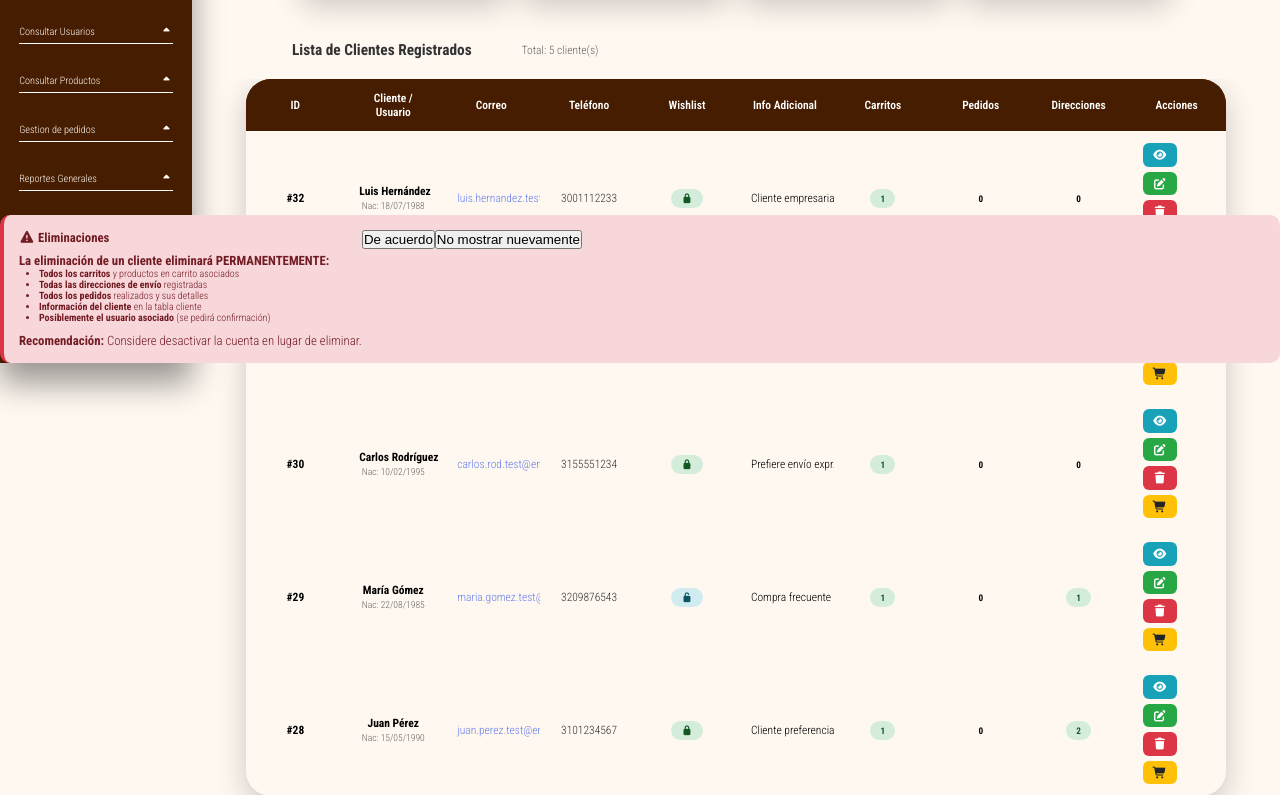
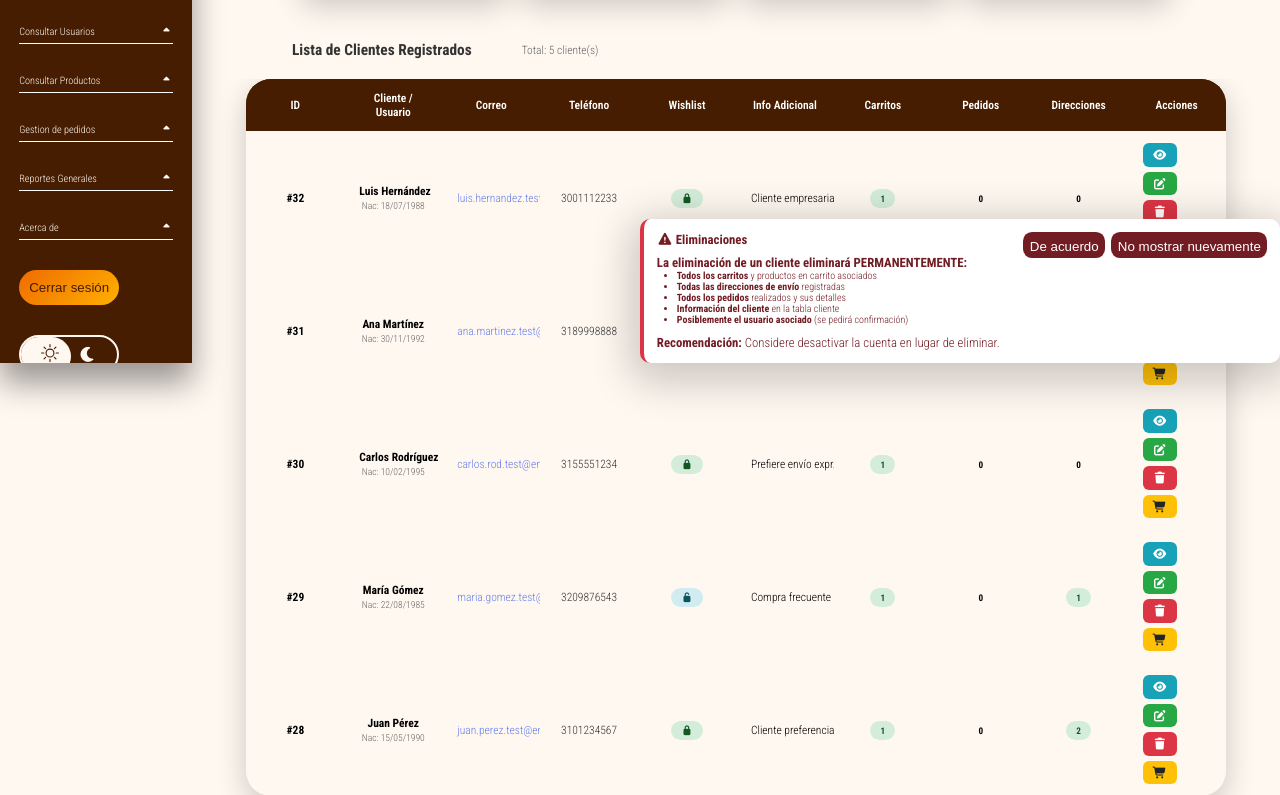
Before and after one commit to lorian49-dev/products-search, a PHP site: page /CONTROLLERS/dashboard-index in a window 1280 px wide. Shown: the part 437-1232 px from the top of the page. Run offline with PHP 8.4, Linux system fonts and the light colour scheme; a user stored in the database is signed in; data comes from the database, SQL or seed files in the repository; data that the repository does not hold is empty.

Commit message:
some styles

```diff
--- a/CONTROLLERS/dashboard-index.php
+++ b/CONTROLLERS/dashboard-index.php
@@ -162,9 +162,31 @@ $estadisticas = mysqli_fetch_assoc($result_estadisticas);
         }
 
         /* Advertencia */
-        .advertencia { width: 100%;background: #f8d7da; color: #721c24; padding: 15px; border-radius: 10px; margin-top: 20px; border-left: 4px solid #dc3545; position: fixed; left: 0; bottom: 0; display: flex;}
+        .advertencia { width: 50%;background: #ffffffff; color: #721c24; padding: 1rem; border-radius: 10px; margin-top: 20px; border-left: 4px solid #dc3545; position: fixed; bottom: 0; display: flex;
+        justify-content: space-between; right: 0;box-shadow: 0 10px 40px 10px rgba(0,0,0,0.2); transition: all .7s ease;}
         .advertencia h4 { margin-bottom: 8px; }
         .advertencia ul { margin-left: 20px; margin-bottom: 10px; font-size: 10px}
+        .advise-left{}
+        .advise-right{ display: flex;; justify-content: flex-end; gap: .5rem; }
+        .advise-right button{
+            height: 2rem;
+            padding: .5rem;
+            border-radius: .7rem;
+            border-style: none;
+            cursor: pointer;
+            background-color: #721c24;
+            transition: all .7s ease;
+            color: white;
+        }
+
+        .advise-right button:hover{
+            background-color: #c2c2c2ff;
+            box-shadow: 0 10px 30px rgba(0, 0, 0, 0.49);
+            transform: translateY(-2px);
+        }
+
+        .advertencia.dark-mode-active-advise{color: #131313ff; border-color: #131313ff;}
+        .advertencia.dark-mode-active-advise button{background-color: #2f2f2fff;}
     </style>
 </head>
 <body>
@@ -467,7 +489,7 @@ $estadisticas = mysqli_fetch_assoc($result_estadisticas);
                 <li><strong>Posiblemente el usuario asociado</strong> (se pedirá confirmación)</li>
             </ul>
             <p><strong>Recomendación:</strong> Considere desactivar la cuenta en lugar de eliminar.</p></div>
-            <div class="advise-right"><button>De acuerdo</button><button>No mostrar nuevamente</button></div>
+            <div class="advise-right"><button id="allow-btn">De acuerdo</button><button id="dont-show-btn">No mostrar nuevamente</button></div>
         </div>
         <?php endif; ?>
 
@@ -513,6 +535,8 @@ $estadisticas = mysqli_fetch_assoc($result_estadisticas);
                 });
             });
         });
+
+
     </script>
 </body>
 </html>
--- a/scripts/admin.js
+++ b/scripts/admin.js
@@ -164,6 +164,8 @@ const text_h2 = document.querySelectorAll('h2')
 const buttonsToColorModes = document.querySelectorAll('.toChangeColor')
 const table = document.querySelectorAll('table')
 
+const advise = document.querySelector('.advertencia')
+
 // Define la propiedad de transición que deseas aplicar con los clics
 const TRANSITION_STYLE = 'all 1s ease';
 
@@ -193,8 +195,7 @@ function enableTransitions() {
 }
 
 /**
- * Aplica los estilos de modo claro u oscuro y guarda la preferencia.
- * ⚠️ Importante: setMode NO debe tocar la propiedad 'transition'.
+ Aplica los estilos de modo claro u oscuro y guarda la preferencia.
  */
 function setMode(dark) {
     if (dark) {
@@ -208,6 +209,7 @@ function setMode(dark) {
         text_h2.forEach(h2 => h2.style.color = '#fff8f1')
         if(buttonsToColorModes){buttonsToColorModes.forEach(button => button.style.backgroundColor = '#131313ff') }
         if(table){table.forEach(tb => tb.classList.add('table-dark'))}
+        if(advise){advise.classList.add('dark-mode-active-advise')}
     } else {
         // --- Lógica para Modo Claro ---
         background.classList.add('light-mode-active');
@@ -219,6 +221,7 @@ function setMode(dark) {
         text_h2.forEach(h2 => h2.style.color = '#131313ff')
         if(buttonsToColorModes){buttonsToColorModes.forEach(button => button.style.backgroundColor = '#461d01') }
         if(table){table.forEach(tb => tb.classList.remove('table-dark'))}
+        if(advise){advise.classList.remove('dark-mode-active-advise')}
     }
 
     // 💾 GUARDAR la preferencia en Local Storage
--- a/styles/admin-user-crud.css
+++ b/styles/admin-user-crud.css
@@ -447,8 +447,8 @@ td>button{
 }
 
 .modalContainer{
-  width: 500px;
-  height: 600px;
+  width: 25rem;
+  height: 60vh;
   background-color: #fff8f1;
   border-radius: 30px;
   padding: 20px;
@@ -472,12 +472,13 @@ td>button{
 }
 
 .formUpdateUser input{
-    padding: 15px 10px;
+    padding: .9rem .5rem;
     border-radius: 10px;
     border-style: none;
-    width: 200px;
+    width: 11rem;
     box-shadow: #2b2b2b7e 1px 1px 5px;
     font-family: 'roboto condensed', sans-serif;
+    font-size: .7rem;
 }
 
 .formUpdateUser button{
```
